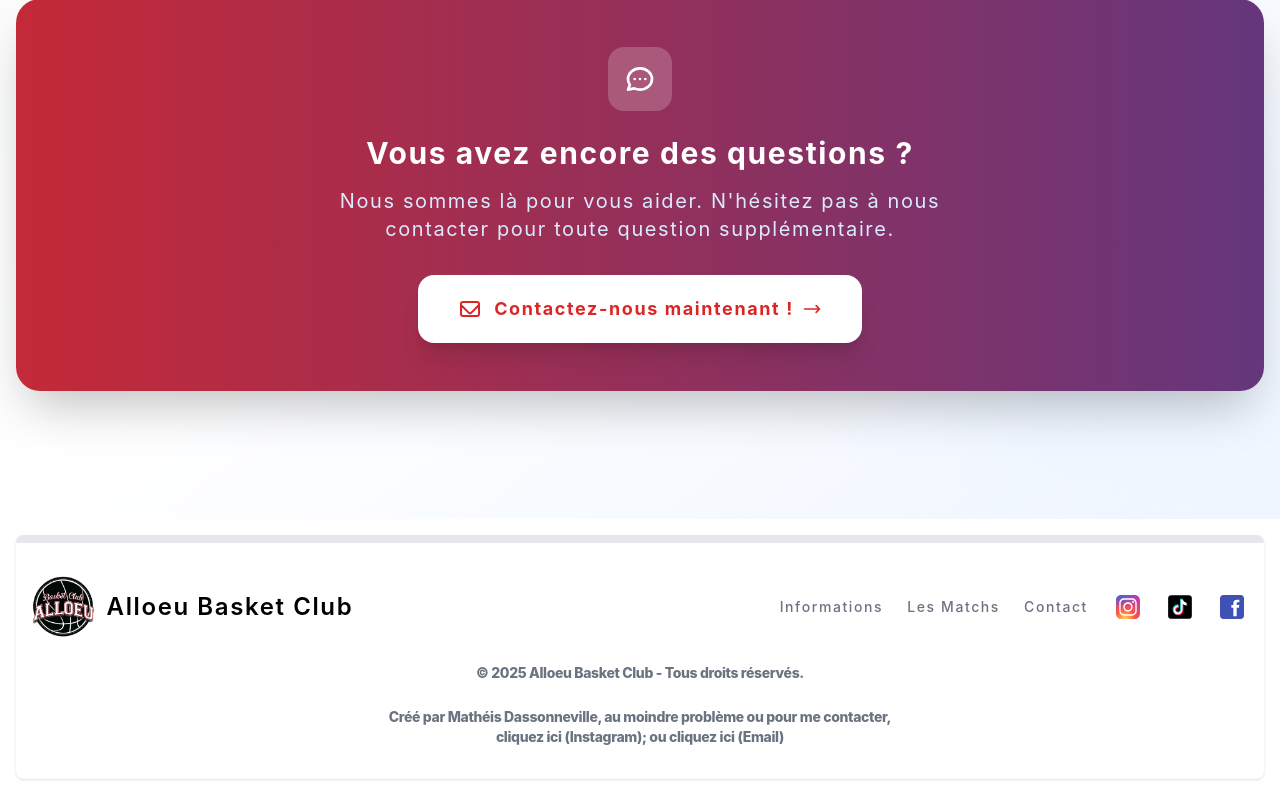
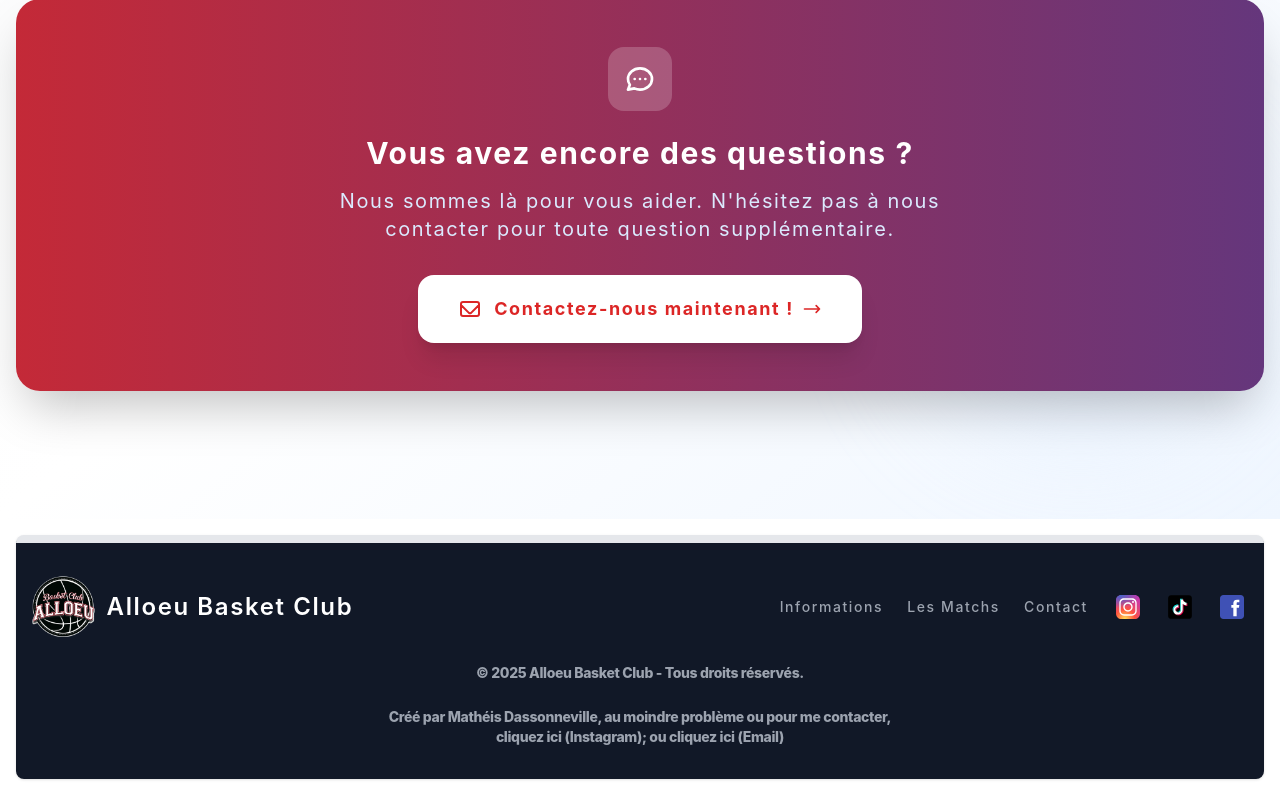
Before and after one commit to MatheisDsn/alloeubc_website, a Django app: page / in a window 1280 px wide. Shown: the part 3157-3952 px from the top of the page. Run offline with Django 4.2, Linux system fonts and the light colour scheme; data comes from the database, SQL or seed files in the repository; data that the repository does not hold is empty; some libraries are stand-ins or nearby versions; some web fonts are replaced.

Commit message:
Update base.html

```diff
--- a/alloeu_bc/mysite/index/templates/index/base.html
+++ b/alloeu_bc/mysite/index/templates/index/base.html
@@ -33,7 +33,7 @@
   <body class="font-primary tracking-widest">
     <!-- Barre défilante des sponsors -->
 
-    {% if sponsor %}
+    {% if sponsors %}
 
     <div id="sponsors-bar" class="bg-gradient-to-r from-primary-600 via-primary-700 to-primary-600 text-white py-4 overflow-hidden relative transition-all duration-300 ease-in-out">
       <div class="flex animate-scroll">
@@ -341,10 +341,10 @@
     {% block contain %} {% endblock %}
 
     <!-- FOOTER (pied de page) -->
-    <footer class="bg-white rounded-lg shadow dark:bg-gray-900 m-4 border-t-8">
+    <footer class="rounded-lg shadow bg-gray-900 m-4 border-t-8">
       <!-- Section Sponsors dans le footer -->
       {% if sponsors %}
-      <div class="bg-white dark:bg-gray-900 py-6">
+      <div class="bg-gray-900 py-6">
         <div class="w-full max-w-screen-xl mx-auto px-4">
           <div class="flex flex-wrap items-center justify-center gap-8">
             {% for sponsor in sponsors %}
@@ -368,18 +368,18 @@
               alt="Logo Alloeu"
             />
             <p
-              class="hidden min-[960px]:block self-center text-2xl font-semibold whitespace-nowrap dark:text-white break-all max-w-20"
+              class="hidden min-[960px]:block self-center text-2xl font-semibold whitespace-nowrap text-white break-all max-w-20"
             >
               Alloeu Basket Club
             </p>
             <p
-              class="hidden max-[830px]:hidden min-[830px]:block min-[960px]:hidden self-center text-2xl font-semibold whitespace-nowrap dark:text-white break-all max-w-20"
+              class="hidden max-[830px]:hidden min-[830px]:block min-[960px]:hidden self-center text-2xl font-semibold whitespace-nowrap text-white break-all max-w-20"
             >
               Alloeu BC
             </p>
           </div>
           <ul
-            class="flex flex-wrap items-center md:justify-normal justify-center mb-6 text-sm font-medium text-gray-500 md:mb-0 dark:text-gray-400"
+            class="flex flex-wrap items-center md:justify-normal justify-center mb-6 text-sm font-medium md:mb-0 text-gray-400"
           >
             <li>
               <a
@@ -625,7 +625,7 @@
         <br />
 
         <span
-          class="block text-sm font-secondary tracking-tight font-extrabold text-gray-500 text-center dark:text-gray-400"
+          class="block text-sm font-secondary tracking-tight font-extrabold text-center text-gray-400"
           >© <span id="year"></span> Alloeu Basket Club - Tous droits réservés.
         </span>
         <br />
@@ -654,7 +654,7 @@
         </style>
 
         <span
-          class="block text-sm font-secondary tracking-tight font-extrabold text-gray-500 text-center dark:text-gray-400"
+          class="block text-sm font-secondary tracking-tight font-extrabold text-center text-gray-400"
         >
           Créé par Mathéis Dassonneville, au moindre problème ou pour me contacter, <br />
           <a
```
